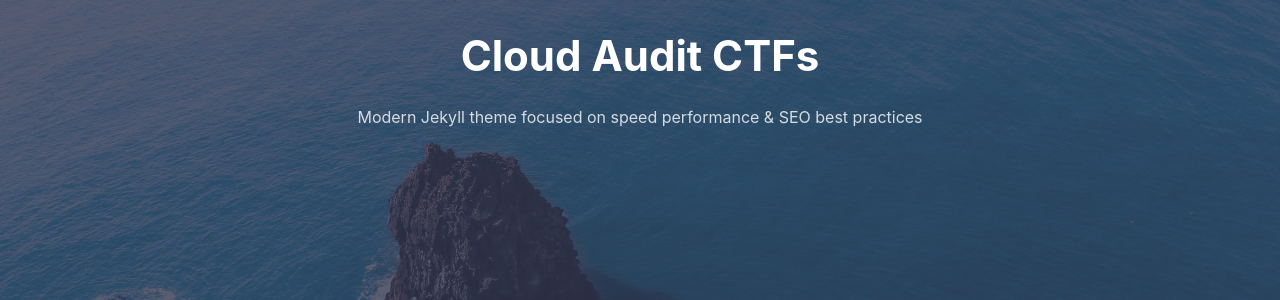
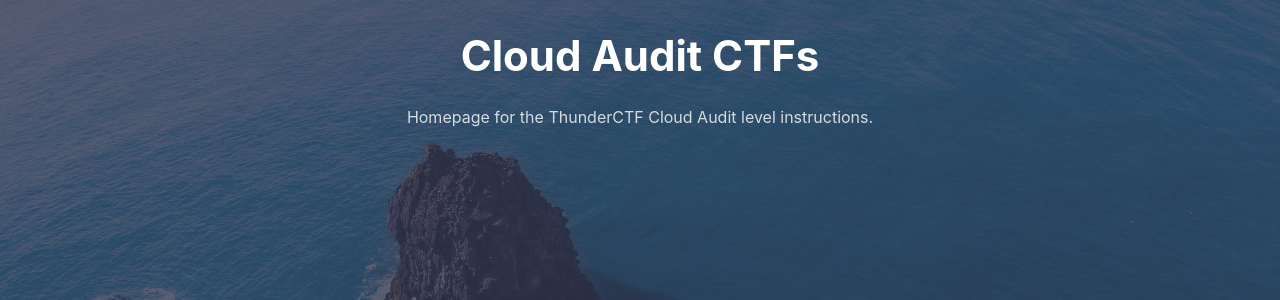
Before and after one commit to asokamoto/CloudAuditCTFs, a Jekyll site: the page built from index.md, in a window 1280 px wide and 900 px high. Shown: the part 206-506 px from the top of the window. Built offline with Jekyll 4.4.1, drawn with Linux system fonts in a browser that asks for light colours.

Commit message:
Changed homepage tagline/description

```diff
--- a/_config.yml
+++ b/_config.yml
@@ -2,9 +2,7 @@
 title: Cloud Audit CTFs # your site title
 author: Austen's Group # You :P
 description: > # Meta description of Homepage
-  Write an awesome description for your new site here. You can edit this
-  line in _config.yml. It will appear in your document head meta (for
-  Google search results) and in your feed.xml site description.
+  Homepage for the ThunderCTF Cloud Audit level instructions
 baseurl: "/CloudAuditCTFs" # the subpath of your site, e.g. /blog
 url: "https://asokamoto.github.io/" # the base hostname & protocol for your site, e.g. http://example.com -- we have to change this
 
@@ -21,7 +19,7 @@ navigation: # Navigation links
     #- {name: 'Contact', link: '/CloudAuditCTFs/contact'}
 
 tagline: >
-  Modern Jekyll theme focused on speed performance &amp; SEO best practices
+  Homepage for the ThunderCTF Cloud Audit level instructions.
 
 hero_img: posts/sleek_lg.jpg # Main background image: use the path from /assets/img/ => This will output /assets/img/posts/sleek_lg.jpg
 
```
Also changed, not shown: 4 other files.
